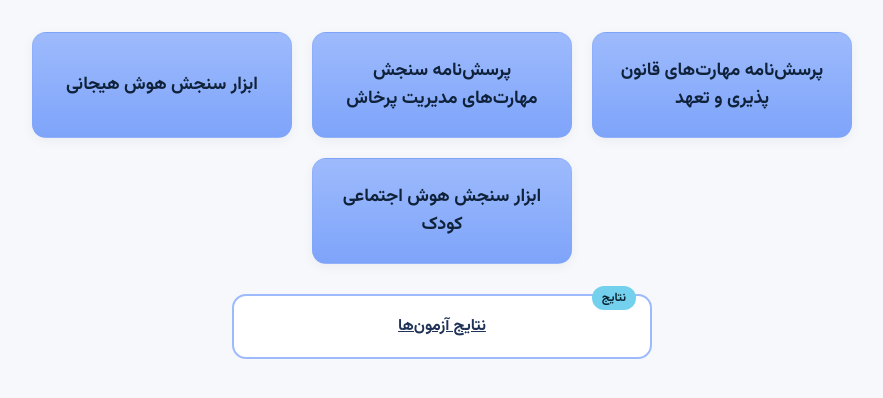
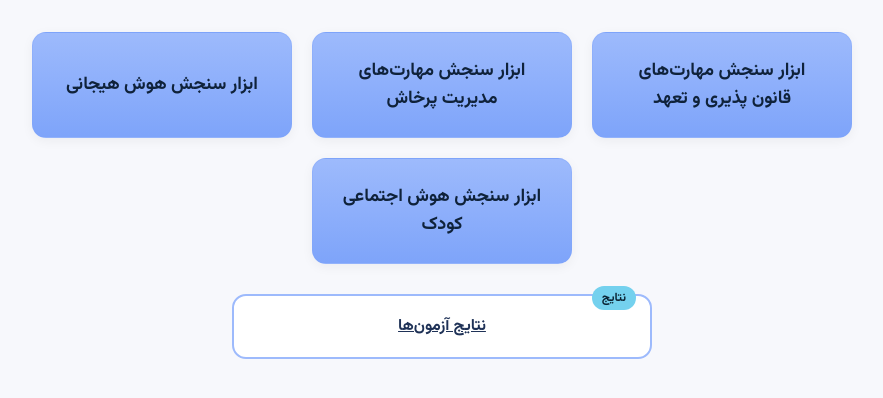
Before and after one commit to mehraveh/PsytestAnalysis, a Flask app: page / in a window 1280 px wide. Shown: the part 93-491 px from the top of the page, without its empty margins (198-1081 px from the left). Run offline with Flask 3, Linux system fonts and the light colour scheme.

Commit message:
Update first_page.html

```diff
--- a/templates/first_page.html
+++ b/templates/first_page.html
@@ -68,10 +68,10 @@
     <!-- آزمون‌ها در وسط -->
     <section class="grid-center">
       <a class="btn-card btn-primary" href="https://docs.google.com/forms/d/e/1FAIpQLScY77_gaVYaRJl2XGJ-vLKCjJSdogtM3Voat7uox7sqGueaLA/viewform?usp=dialog" target="_blank">
-        پرسش‌نامه مهارت‌های قانون پذیری و تعهد
+        ابزار سنجش مهارت‌های قانون پذیری و تعهد
       </a>
       <a class="btn-card btn-primary" href="https://docs.google.com/forms/d/e/1FAIpQLScIyiQZdg3e1y0HgEeB6X9uTT_YG1nqQrOLu20jVi9OuV7xLg/viewform" target="_blank">
-        پرسش‌نامه سنجش مهارت‌های مدیریت پرخاش
+        ابزار سنجش مهارت‌های مدیریت پرخاش
       </a>
       <a class="btn-card btn-primary" href="https://docs.google.com/forms/d/e/1FAIpQLSfrHrs-GUTJoarAD6sv_Qzq_hnlc5TDXUqwEU3HY2hnWgpTsw/viewform" target="_blank">
         ابزار سنجش هوش هیجانی
```
